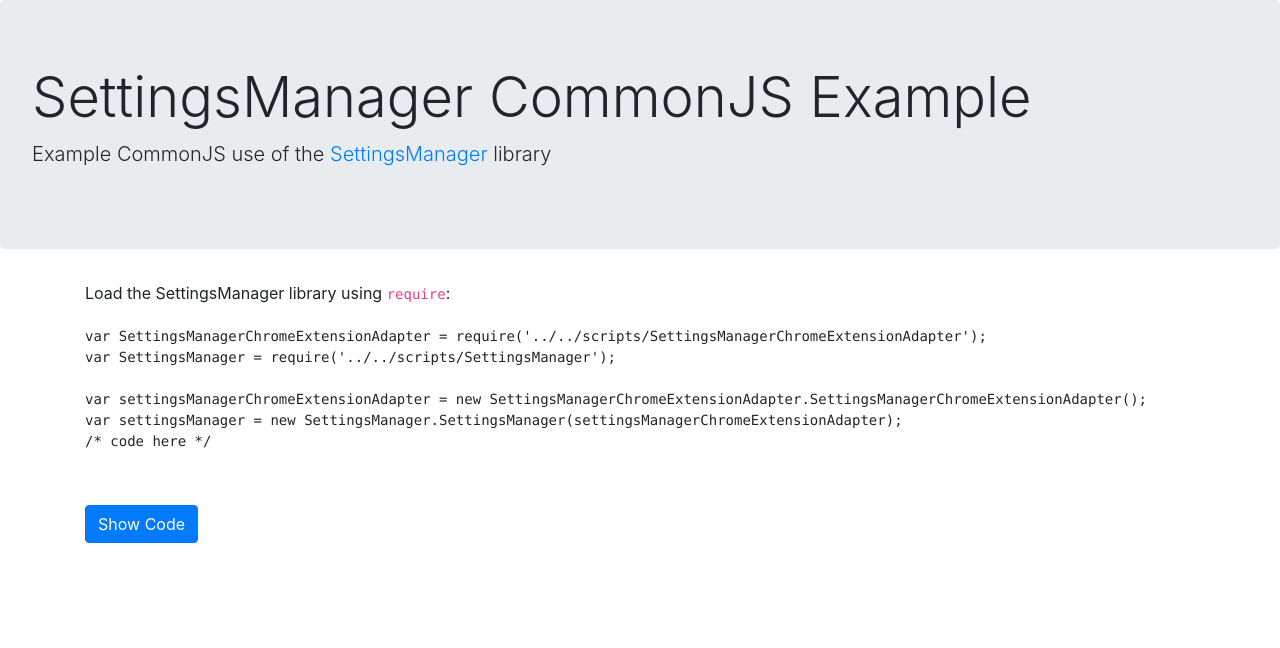
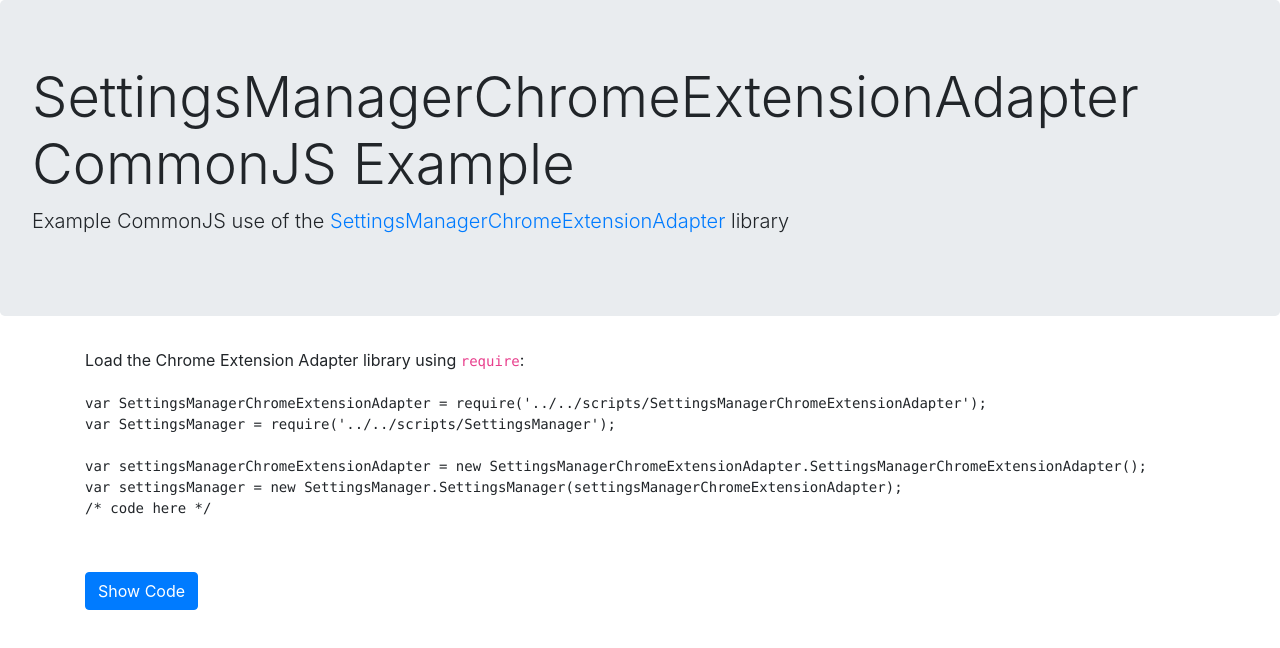
Before and after one commit to hal313/settings-manager-chrome-extension-adapter, a website: page docs/examples/commonjs/commonjs-test.html in a window 1280 px wide. Drawn offline with nearby package versions, Linux system fonts and the light colour scheme; a script that the page names is missing.

Commit message:
Updated docs

```diff
--- a/docs/examples/commonjs/commonjs-test.html
+++ b/docs/examples/commonjs/commonjs-test.html
@@ -16,17 +16,17 @@
             }
         </style>
 
-        <title>SettingsManager CommonJS Example</title>
+        <title>SettingsManager Chrome Extension Adapter CommonJS Example</title>
     </head>
     <body>
         <div class="jumbotron">
-            <h1 class="display-4">SettingsManager CommonJS Example</h1>
-            <p class="lead">Example CommonJS use of the <a href="https://github.com/hal313/settings-manager">SettingsManager</a> library</p>
+            <h1 class="display-4">SettingsManagerChromeExtensionAdapter CommonJS Example</h1>
+            <p class="lead">Example CommonJS use of the <a href="https://github.com/hal313/settings-manager-chrome-extension-adapter">SettingsManagerChromeExtensionAdapter</a> library</p>
         </div>
 
         <div class="container">
             <div>
-                <div>Load the SettingsManager library using <code class="prettyprint lang-js">require</code>:</div>
+                <div>Load the Chrome Extension Adapter library using <code class="prettyprint lang-js">require</code>:</div>
                 <pre><code class="prettyprint lang-js">
 var SettingsManagerChromeExtensionAdapter = require('../../scripts/SettingsManagerChromeExtensionAdapter');
 var SettingsManager = require('../../scripts/SettingsManager');
```
Also changed, not shown: docs/examples/amd/amd-test.html (+5 -5 lines).
